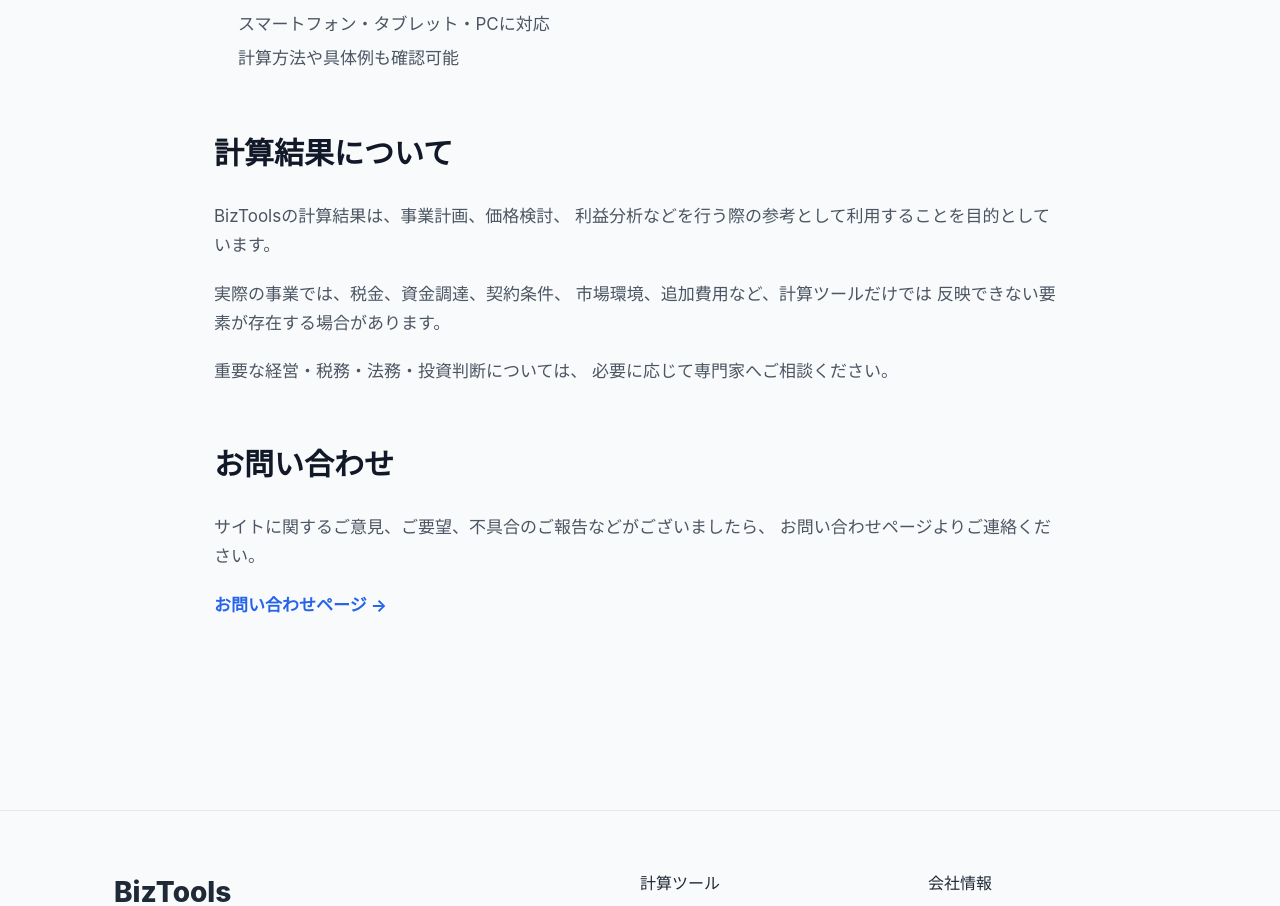
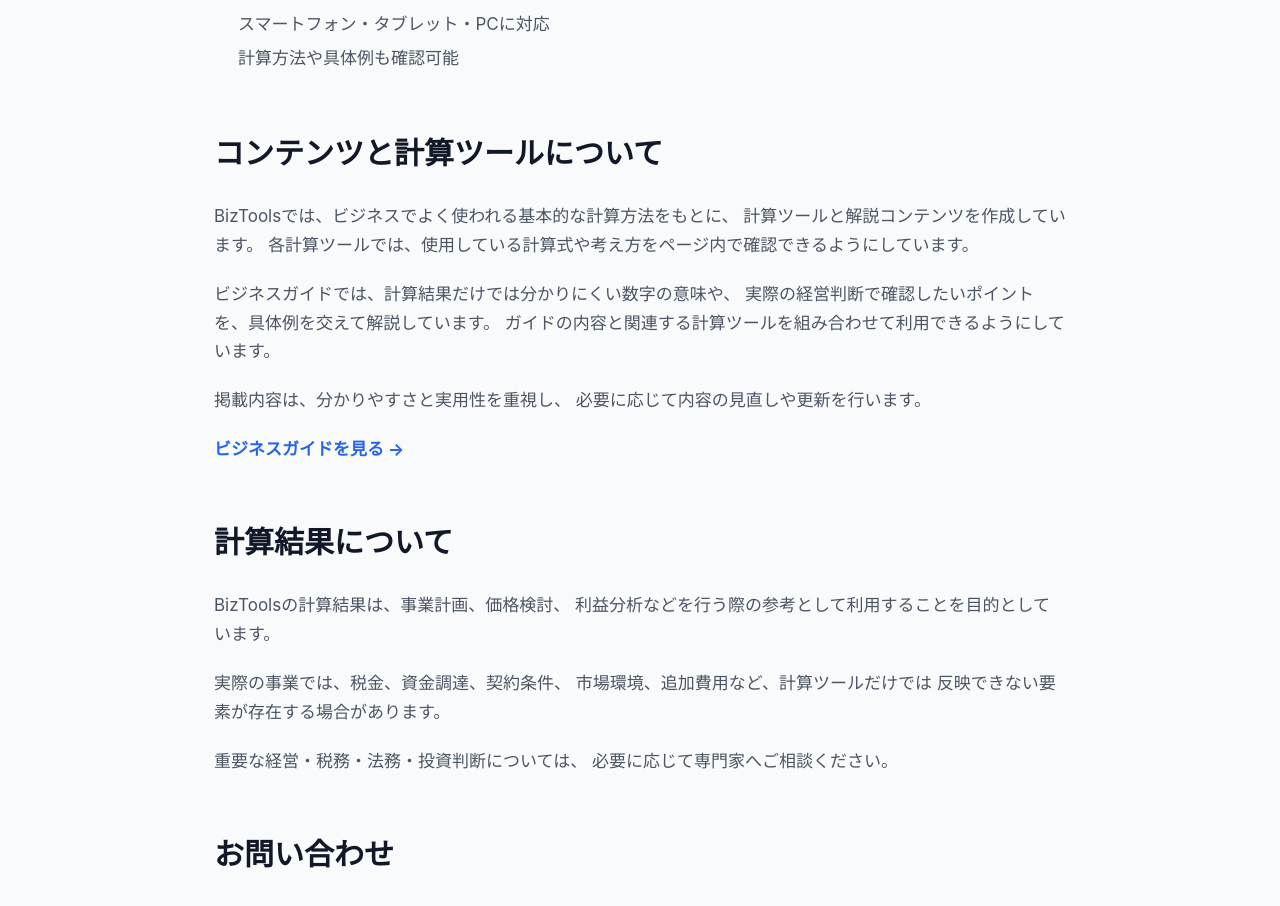
Before and after one commit to hihara7101-alt/biztools, a Next.js app: page /about in a window 1280 px wide. Shown: the part 1324-2230 px from the top of the page. Built offline with nearby package versions, Linux system fonts and the light colour scheme.

Commit message:
Improve About page content transparency

```diff
--- a/src/app/about/page.tsx
+++ b/src/app/about/page.tsx
@@ -183,6 +183,47 @@ export default function AboutPageJa() {
         <li>計算方法や具体例も確認可能</li>
       </ul>
 
+            <h2
+        style={{
+          marginTop: 50,
+          fontSize: 30,
+          fontWeight: 700,
+          color: "#111827",
+        }}
+      >
+        コンテンツと計算ツールについて
+      </h2>
+
+      <p style={{ marginTop: 20 }}>
+        BizToolsでは、ビジネスでよく使われる基本的な計算方法をもとに、
+        計算ツールと解説コンテンツを作成しています。
+        各計算ツールでは、使用している計算式や考え方をページ内で確認できるようにしています。
+      </p>
+
+      <p style={{ marginTop: 20 }}>
+        ビジネスガイドでは、計算結果だけでは分かりにくい数字の意味や、
+        実際の経営判断で確認したいポイントを、具体例を交えて解説しています。
+        ガイドの内容と関連する計算ツールを組み合わせて利用できるようにしています。
+      </p>
+
+      <p style={{ marginTop: 20 }}>
+        掲載内容は、分かりやすさと実用性を重視し、
+        必要に応じて内容の見直しや更新を行います。
+      </p>
+
+      <p style={{ marginTop: 20 }}>
+        <Link
+          href="/guides"
+          style={{
+            color: "#2563EB",
+            fontWeight: 700,
+            textDecoration: "none",
+          }}
+        >
+          ビジネスガイドを見る →
+        </Link>
+      </p>
+
       <h2
         style={{
           marginTop: 50,
```
